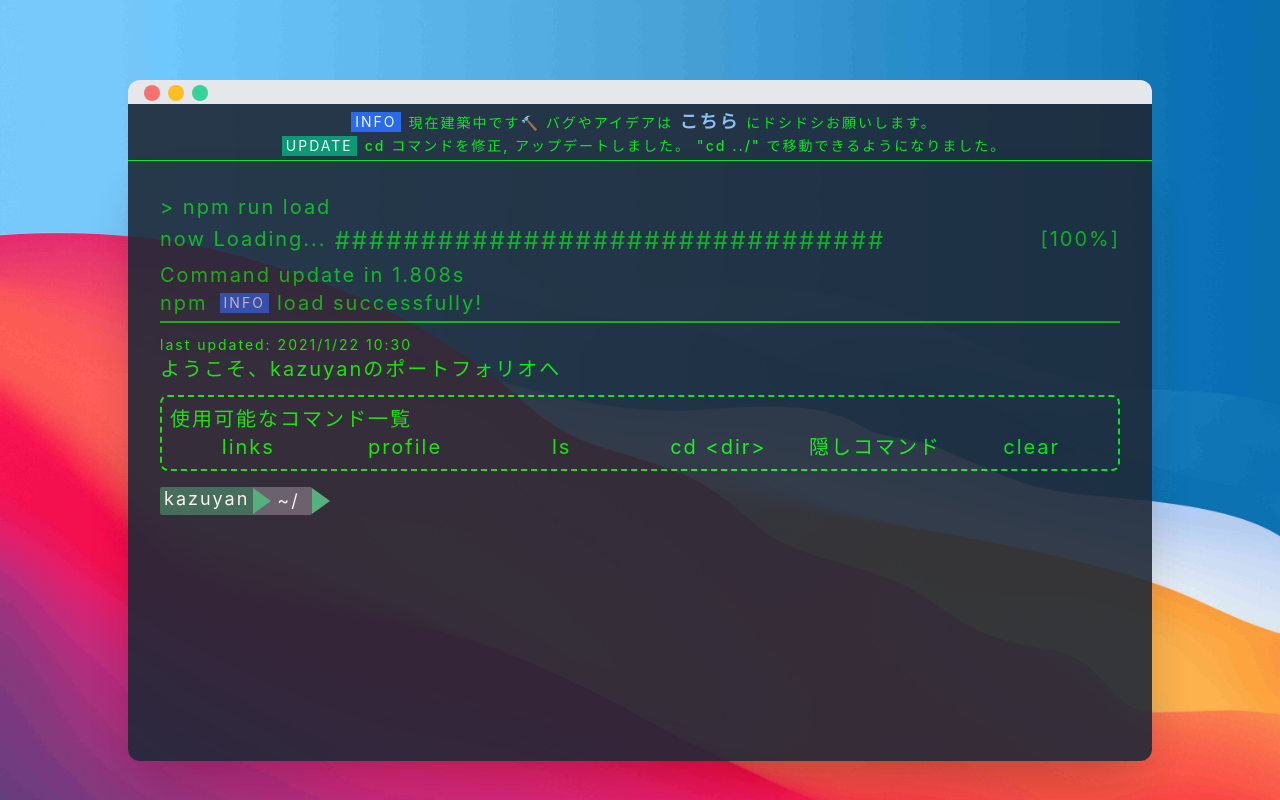
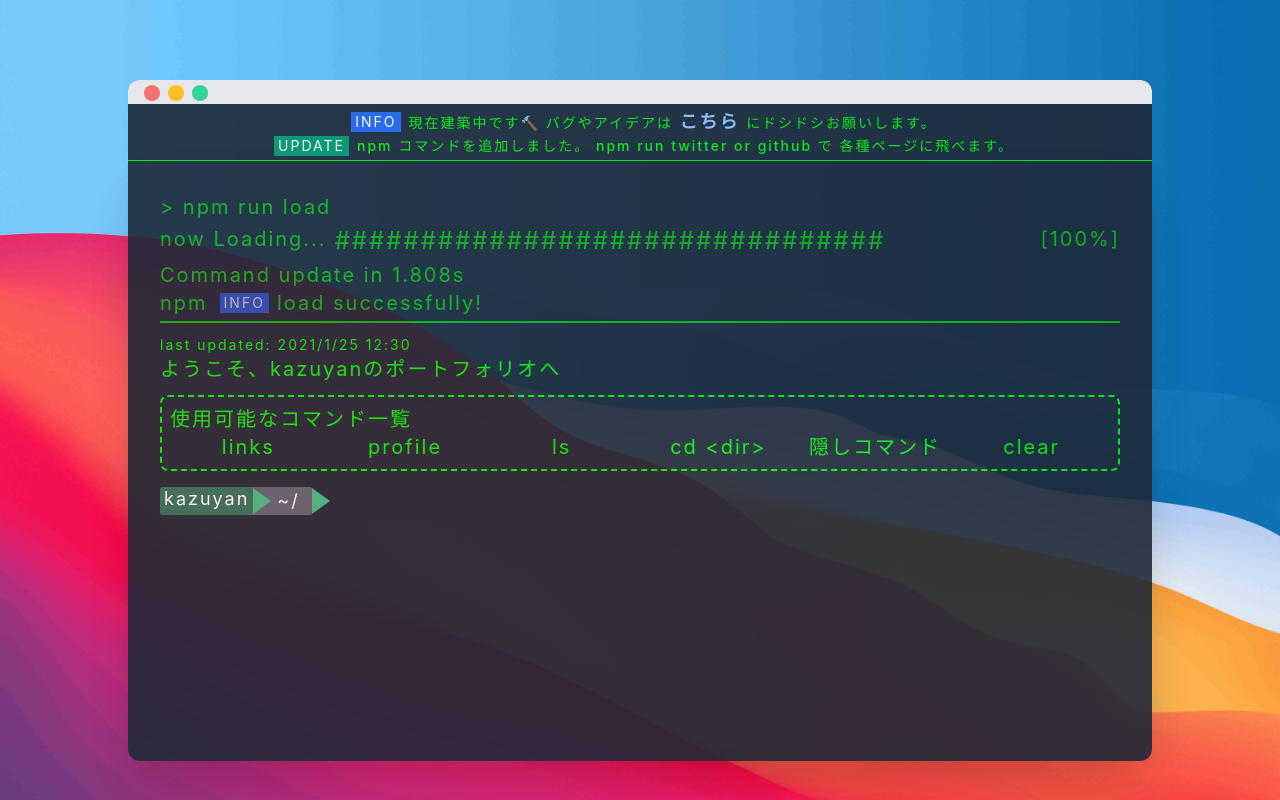
Before and after one commit to kazuki-komori/portfolio-CUI, a Next.js app: page / in a window 1280 px wide. Built offline with nearby package versions, Linux system fonts and the light colour scheme.

Commit message:
add: latest info

```diff
--- a/src/components/info.tsx
+++ b/src/components/info.tsx
@@ -15,7 +15,7 @@ export const Info: FC = () => {
       <section className="flex items-center justify-center">
         <RectBudge type={"update"}/>
         <span className="text-sm font-medium">
-          cd コマンドを修正, アップデートしました。 "cd ../" で移動できるようになりました。
+          npm コマンドを追加しました。 npm run twitter or github で 各種ページに飛べます。
         </span>
       </section>
     </div>
--- a/src/pages/index.tsx
+++ b/src/pages/index.tsx
@@ -95,7 +95,7 @@ const Home: FC = () => {
               return (
                 <div className="relative">
                   <div className="py-3">
-                    <span className="block text-sm">last updated: 2021/1/22 10:30</span>
+                    <span className="block text-sm">last updated: 2021/1/25 12:30</span>
                     <span className="block sm:text-xl text-sm">ようこそ、kazuyanのポートフォリオへ</span>
                   </div>
                   <ActiveCommand/>
```
